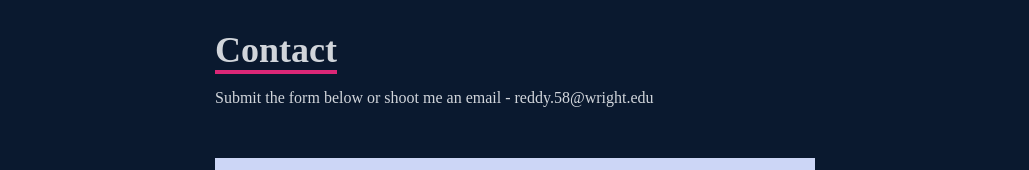
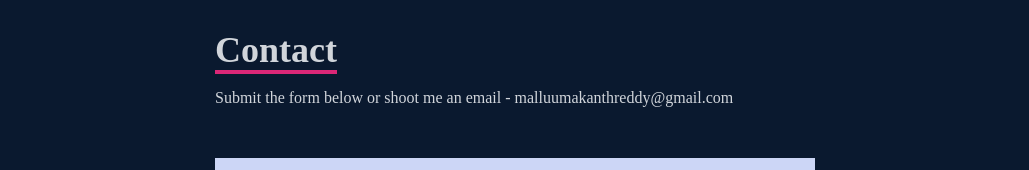
Before and after one commit to Umakanth3132/MyPortfolio, a React (Create React App) app: page / in a window 1280 px wide. Shown: the part 2416-2586 px from the top of the page, without its empty margins (125-1154 px from the left). Built offline with nearby package versions, Linux system fonts and the light colour scheme.

Commit message:
Update Contact.jsx

```diff
--- a/src/components/Contact.jsx
+++ b/src/components/Contact.jsx
@@ -6,7 +6,7 @@
         <form method='POST' action='https://getform.io/f/2420bdf6-35eb-4b5e-9603-7dd8cc286b26' className='flex flex-col max-w-[600px] w-full'>
             <div className='pb-8'>
                 <p className='text-4xl font-bold inline border-b-4 border-pink-600 text-gray-300'>Contact</p>
-                <p className=' text-gray-300 py-4 '>Submit the form below or shoot me an email - reddy.58@wright.edu</p>
+                <p className=' text-gray-300 py-4 '>Submit the form below or shoot me an email - malluumakanthreddy@gmail.com</p>
 
             </div>
             <input className='bg-[#ccd6f6] p-2' type='text' placeholder='Name' name='name'></input>
```
